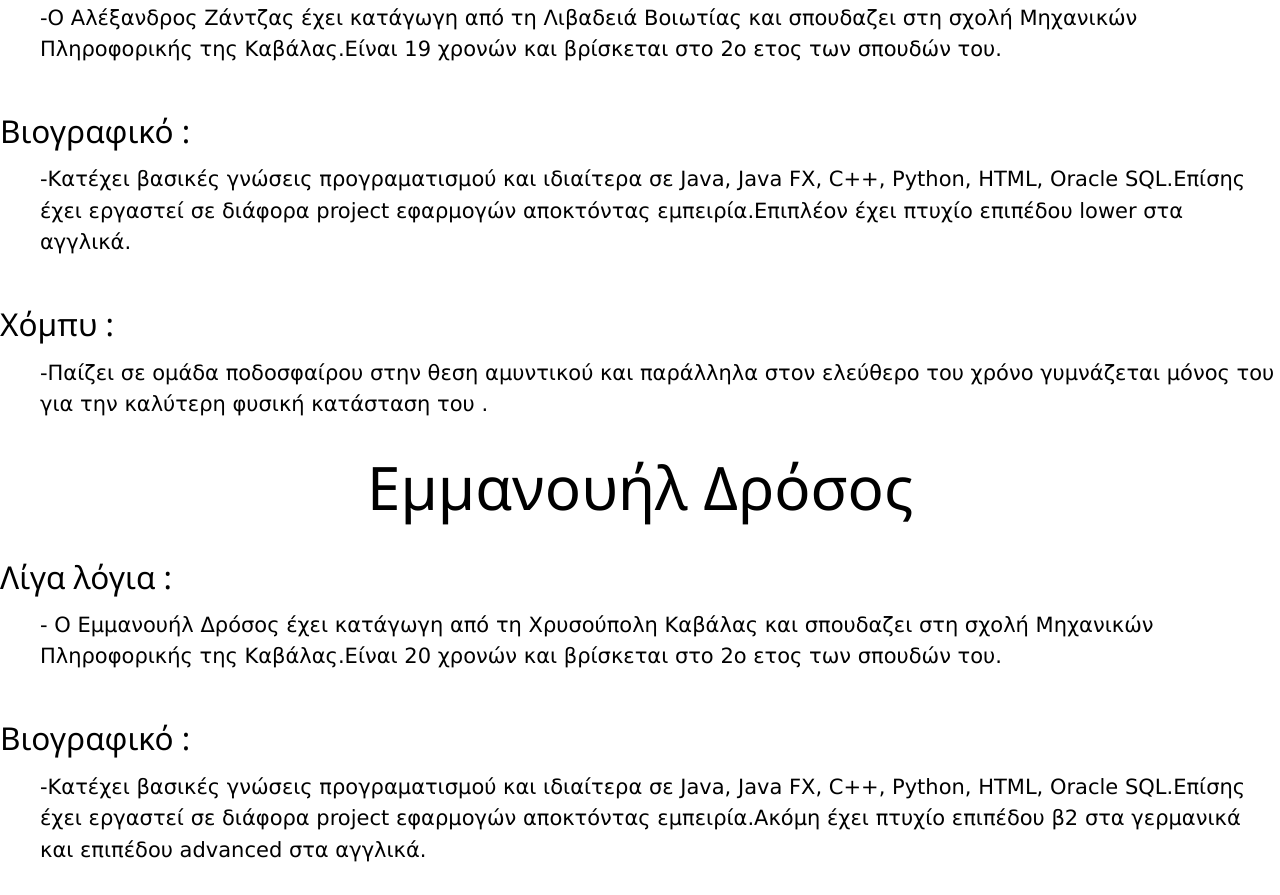
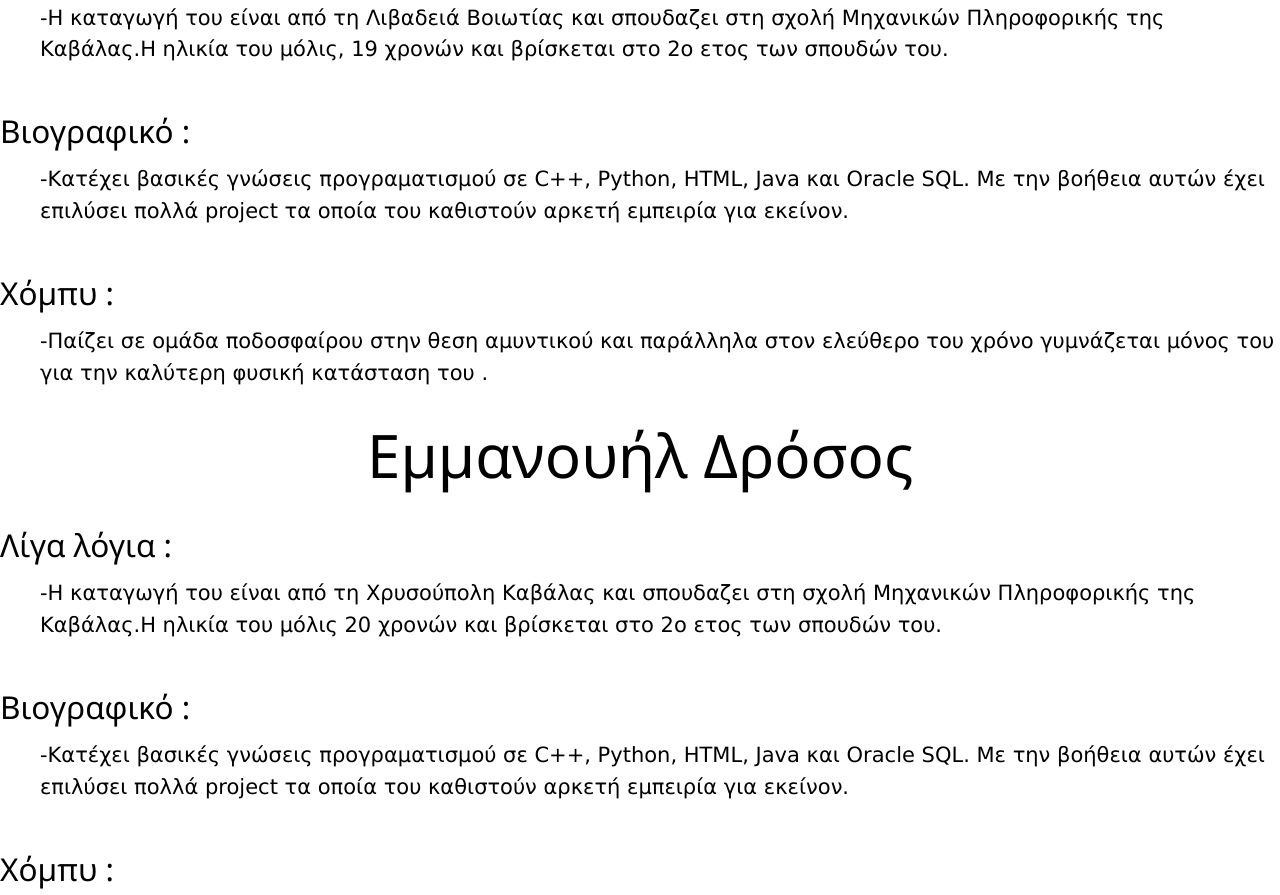
Before and after one commit to Alzantz/emdroso-alzantz, a plain HTML site: page Βιογραφικό.html in a window 1280 px wide. Shown: the part 295-1190 px from the top of the page. Drawn offline with nearby package versions, Linux system fonts and the light colour scheme.

Commit message:
Update Βιογραφικό.html

```diff
--- a/Βιογραφικό.html
+++ b/Βιογραφικό.html
@@ -26,13 +26,13 @@
 
 	<h2 style="font-size:150%;">Λίγα λόγια :</h2>
 
-	<dd>-Ο Αλέξανδρος Ζάντζας έχει κατάγωγη από τη Λιβαδειά Βοιωτίας και σπουδαζει στη σχολή Μηχανικών Πληροφορικής της Καβάλας.Είναι 19 χρονών και βρίσκεται στο 2ο ετος των σπουδών του.</dd>
+	<dd>-Η καταγωγή του είναι από τη Λιβαδειά Βοιωτίας και σπουδαζει στη σχολή Μηχανικών Πληροφορικής της Καβάλας.Η ηλικία του μόλις, 19 χρονών και βρίσκεται στο 2ο ετος των σπουδών του.</dd>
 
 	</br>
 
 	<h3 style="font-size:150%;">Βιογραφικό :</h3>
 
-	<dd>-Κατέχει βασικές γνώσεις προγραματισμού και ιδιαίτερα σε Java, Java FX, C++, Python,  HTML, Oracle SQL.Επίσης έχει εργαστεί σε διάφορα project εφαρμογών αποκτόντας εμπειρία.Επιπλέον έχει πτυχίο επιπέδου lower στα αγγλικά.</dd>
+	<dd>-Κατέχει βασικές γνώσεις προγραματισμού  σε C++, Python, HTML, Java και Oracle SQL. Με την βοήθεια αυτών έχει επιλύσει πολλά  project τα οποία του καθιστούν αρκετή εμπειρία για εκείνον.</dd>
 
 	</br>
 
@@ -44,12 +44,12 @@
 	<h5 align="center" style="font-size:400%;">Εμμανουήλ Δρόσος</h5>
 	<dl style="font-size:140%;">
 	<h6 style="font-size:150%;">Λίγα λόγια :</h6>
-	<dd>- Ο Εμμανουήλ Δρόσος έχει κατάγωγη από τη Χρυσούπολη Καβάλας και σπουδαζει στη σχολή Μηχανικών Πληροφορικής της Καβάλας.Είναι 20 χρονών και βρίσκεται στο 2ο ετος των σπουδών του.</dd>
+	<dd>-Η καταγωγή του είναι από τη Χρυσούπολη Καβάλας και σπουδαζει στη σχολή Μηχανικών Πληροφορικής της Καβάλας.Η ηλικία του μόλις 20 χρονών και βρίσκεται στο 2ο ετος των σπουδών του. </dd>
 
 	</br>
 
 	<h3 style="font-size:150%;">Βιογραφικό :</h3>
-	<dd>-Κατέχει βασικές γνώσεις προγραματισμού και ιδιαίτερα σε Java, Java FX, C++, Python,  HTML, Oracle SQL.Επίσης έχει εργαστεί σε διάφορα project εφαρμογών αποκτόντας εμπειρία.Ακόμη έχει πτυχίο επιπέδου β2 στα γερμανικά και επιπέδου advanced στα αγγλικά.</dd>
+	<dd>-Κατέχει βασικές γνώσεις προγραματισμού σε C++, Python, HTML, Java και Oracle SQL. Με την βοήθεια αυτών έχει επιλύσει πολλά  project τα οποία του καθιστούν αρκετή εμπειρία για εκείνον.</dd>
 
 	</br>
 
```
